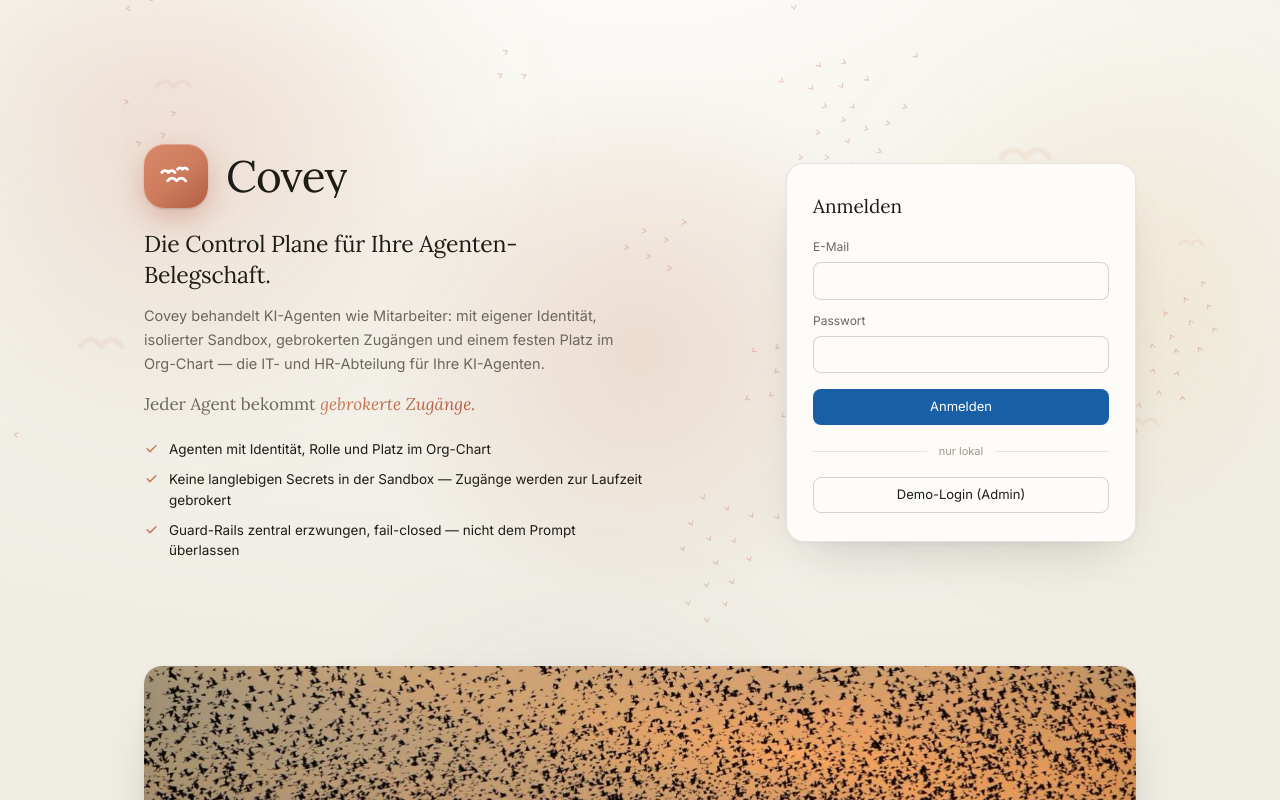
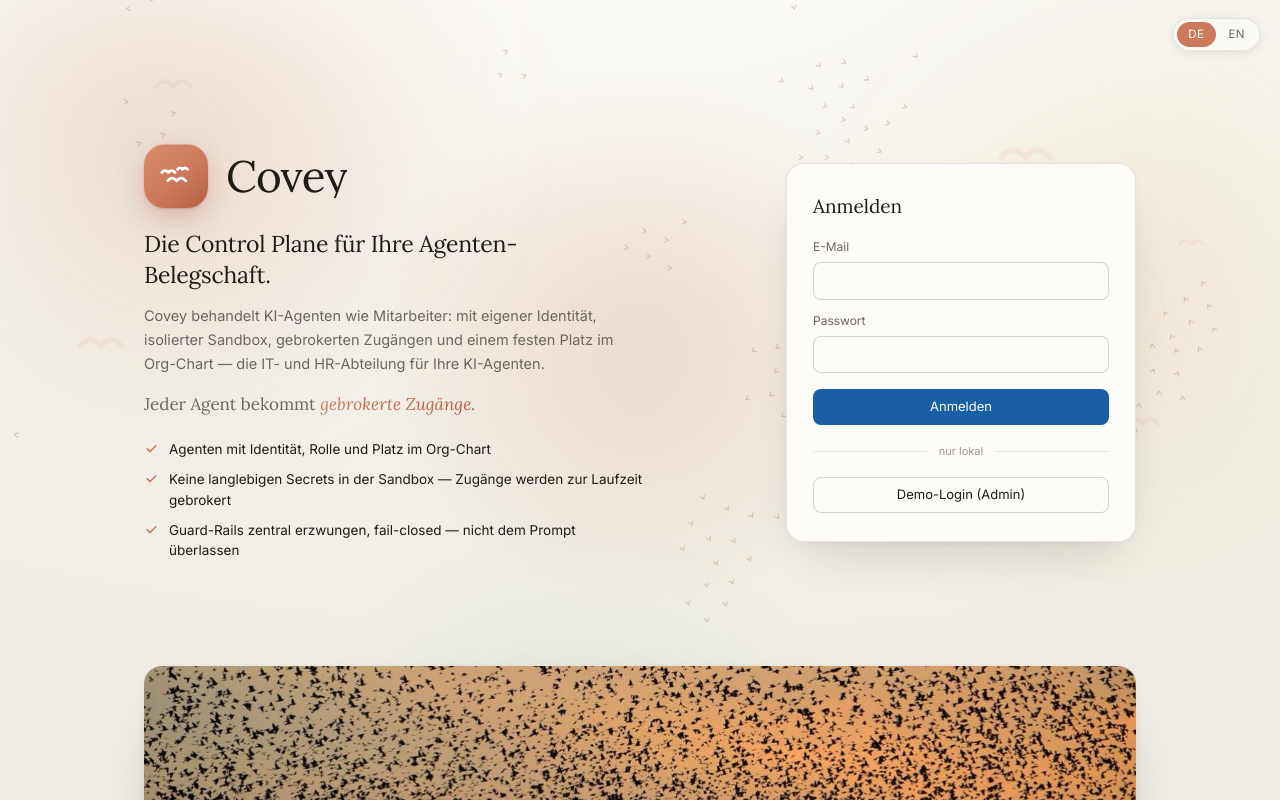
Before and after one commit to benjaminLedel/covey, a React (Vite) app in the folder web/: page / in a window 1280 px wide. Built offline with nearby package versions, Linux system fonts and the light colour scheme; no server answers.

Commit message:
Landing-Page: Sprachumschalter DE/EN oben rechts

```diff
--- a/web/src/pages/Login.tsx
+++ b/web/src/pages/Login.tsx
@@ -1,5 +1,6 @@
 import { useEffect, useRef, useState } from "react";
 import { useTranslation } from "react-i18next";
+import i18n from "../i18n";
 import { post } from "../api";
 
 const DEMO_EMAIL = "admin@covey.local";
@@ -319,8 +320,26 @@ export default function Login({ onLogin }: { onLogin: () => void }) {
     login(email, password);
   };
 
+  const setLang = (l: "de" | "en") => {
+    i18n.changeLanguage(l);
+    localStorage.setItem("covey.lang", l);
+  };
+
   return (
     <div className="login-bg">
+      {/* Sprachwahl — öffentlich sichtbar, gleiche Persistenz wie im Shell. */}
+      <div className="lang-switch" role="group" aria-label="Sprache / Language">
+        {(["de", "en"] as const).map((l) => (
+          <button
+            key={l}
+            className={i18n.language === l ? "on" : ""}
+            aria-pressed={i18n.language === l}
+            onClick={() => setLang(l)}
+          >
+            {l.toUpperCase()}
+          </button>
+        ))}
+      </div>
       {/* Weiche Farbschleier hinter dem Hero — langsam treibend. */}
       <div className="aurora" aria-hidden="true">
         <i /><i /><i />
--- a/web/src/styles.css
+++ b/web/src/styles.css
@@ -1453,6 +1453,39 @@ kbd {
 }
 .reveal.in { opacity: 1; transform: none; }
 
+/* Sprachumschalter oben rechts auf der öffentlichen Seite. */
+.lang-switch {
+  position: fixed;
+  top: 18px;
+  right: 20px;
+  z-index: 10;
+  display: flex;
+  gap: 2px;
+  padding: 3px;
+  border-radius: 999px;
+  background: color-mix(in srgb, var(--surface-2) 72%, transparent);
+  border: 0.5px solid var(--border);
+  backdrop-filter: blur(8px);
+  box-shadow: 0 2px 10px rgba(30, 28, 23, 0.08);
+}
+.lang-switch button {
+  border: none;
+  background: none;
+  padding: 4px 11px;
+  border-radius: 999px;
+  font: inherit;
+  font-size: 11.5px;
+  letter-spacing: 0.04em;
+  color: var(--text-secondary);
+  cursor: pointer;
+  transition: background 0.15s, color 0.15s;
+}
+.lang-switch button:hover { color: var(--text-primary); }
+.lang-switch button.on {
+  background: var(--clay);
+  color: #fff;
+}
+
 /* Lebender Boid-Schwarm auf Canvas — fix hinter allem Inhalt. */
 .boids {
   position: fixed;
```
